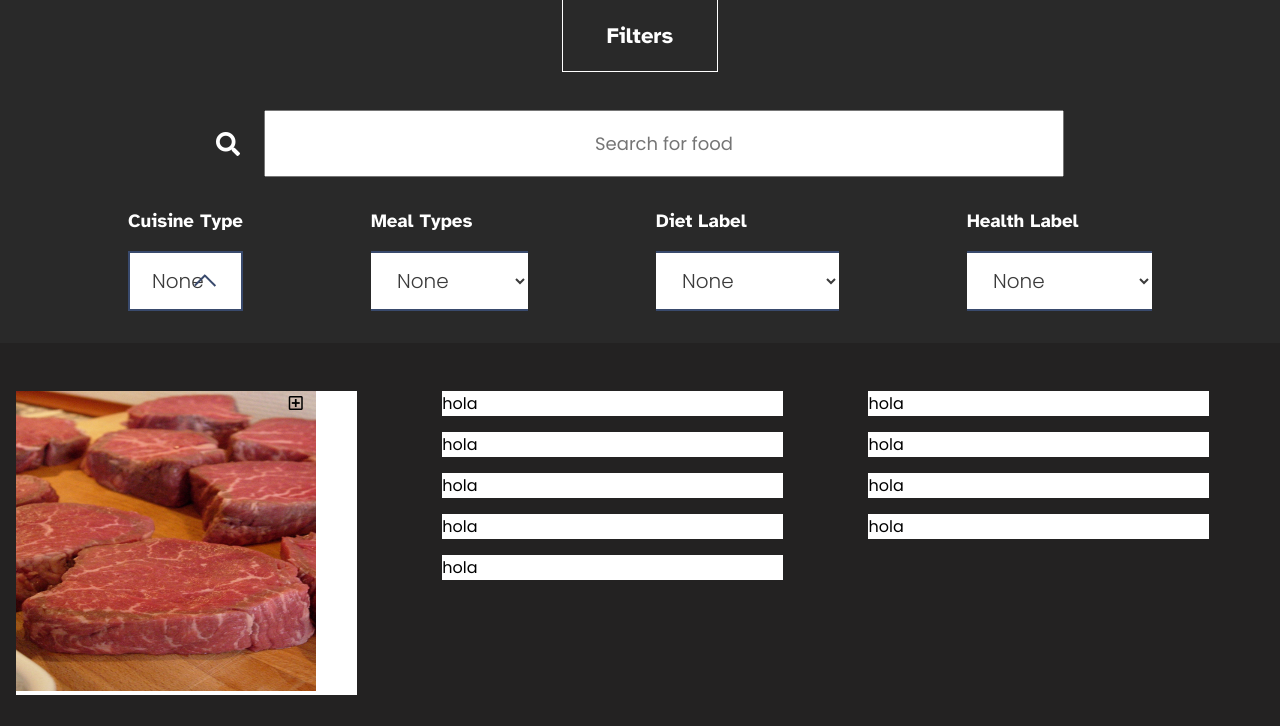
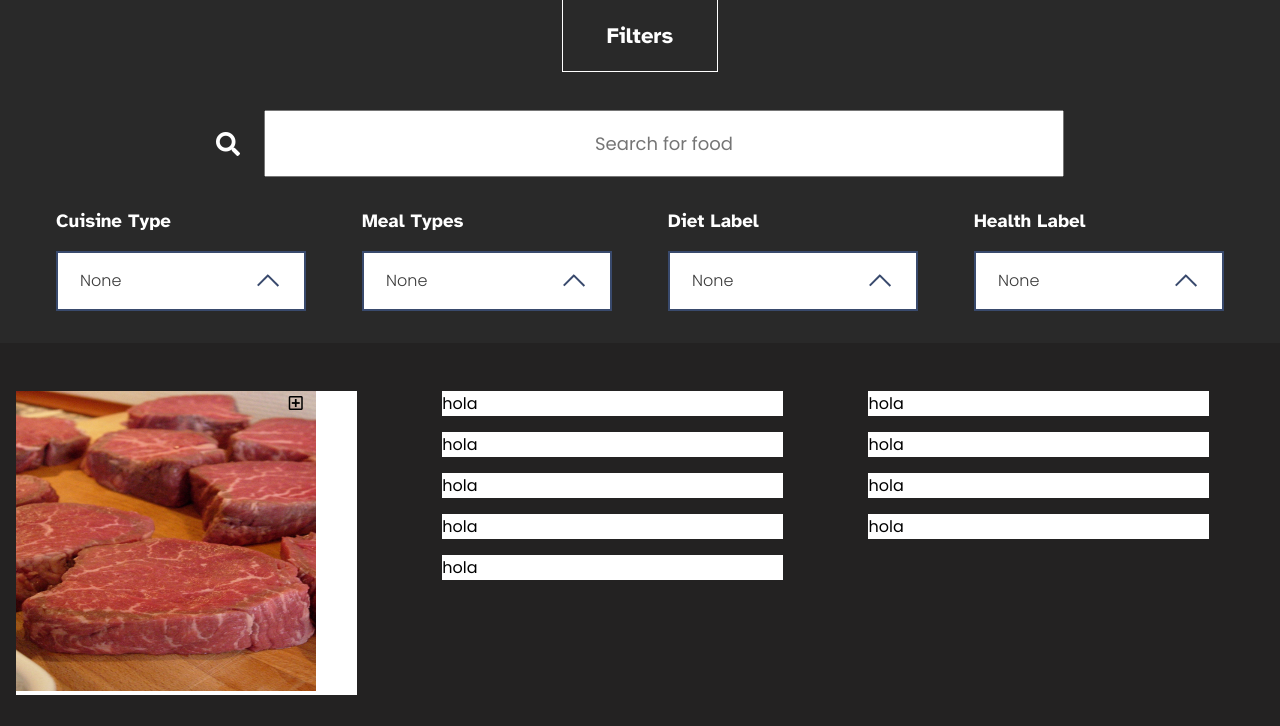
Before and after one commit to lovintocode/dark-themed-web, a PHP site: page /index.php?page=recipes in a window 1280 px wide. Shown: the part 123-849 px from the top of the page. Run offline with PHP 8.4, Linux system fonts and the light colour scheme.

Commit message:
Selecect list update and js MutationObserver insertion

```diff
--- a/css/recipes/filter.css
+++ b/css/recipes/filter.css
@@ -44,7 +44,6 @@
 	display: flex;
 	flex-direction: column;
 	align-items: center;
-
 }
 #recipes-filter .list .list-item {
 	margin-top: 1em;
@@ -66,6 +65,7 @@
 }
 #recipes-filter .list .list-item .select {
 	position: relative;
+	width: 300px;
 	display: flex;
 	flex-direction: column;
 	border-width: 0 2px 0 2px;
@@ -78,7 +78,7 @@
 	align-items: center;
 	justify-content: space-between;
 	padding: 0 22px;
- font-size: 20px;
+	font-size: 16px;
 	font-weight: 300;
 	color: #3b3b3b;
 	height: 60px;
@@ -113,7 +113,7 @@
 	position: relative;
 	display: block;
 	padding: 0 22px 0 22px;
- font-size: 22px;
+	font-size: 16px;
 	font-weight: 300;
 	color: #3b3b3b;
 	line-height: 60px;
@@ -170,14 +170,28 @@
 		flex-direction: row;
 		justify-content: space-evenly;
 	}
+	#recipes-filter .list .list-item .select {
+		width: 150px;
+	}
 }
 @media only screen and (min-width: 992px) {
 	#recipes-filter .search-container .search {
 		width: 600px;
+	}
+	#recipes-filter .list .list-item .select {
+		width: 200px;
 	}
 }
 @media only screen and (min-width: 1200px) {
 	#recipes-filter .search-container .search {
 		width: 800px;
 	}
+	#recipes-filter .list .list-item .select {
+		width: 250px;
 	}
+}
+@media only screen and (min-width: 1920px) {
+	#recipes-filter .list .list-item .select {
+		width: 350px;
+	}
+}
--- /dev/null
+++ b/docs/important-info.txt
@@ -0,0 +1,2 @@
+Mutation Observer
+https://stackoverflow.com/questions/27541004/detect-paragraph-element-change-with-jquery
--- a/docs/inspiration.txt
+++ b/docs/inspiration.txt
@@ -3,3 +3,5 @@ https://www.webdesign-inspiration.com/
 https://medium.com/nextux/design-better-cards-c0d12ab581c4
 Select styling
 https://andrejgajdos.com/custom-select-dropdown/
+Recipe cards
+https://freefrontend.com/css-recipe-cards/
--- a/pages/recipes.php
+++ b/pages/recipes.php
@@ -8,74 +8,79 @@
       <input class="search" type="text" id="recipe-search" placeholder="Search for food">
     </div>
     <ul class="list">
-      <!-- <li class="list-item">
-        <h3 class="list-title">Cuisine Type</h3>
-        <select class="selection-box" class="selection-box" id="cuisine_type" placeholder="Cuisine Type">
-          <option class="option-box" value="" selected>None</option>
-          <option class="option-box" class="option-box" value="">American</option>
-          <option class="option-box" value="">Mexican</option>
-          <option class="option-box" value="">Asian</option>
-          <option class="option-box" value="">Caribean</option>
-          <option class="option-box" value="">British</option>
-        </select>
-        <span class="border-move"></span>
-      </li> -->
       <li class="list-item">
         <h3 class="list-title">Cuisine Type</h3>
         <div class="select-wrapper">
           <div class="select">
-            <div class="selection-box"><span>None</span>
+            <div class="selection-box"><span id="cuisine_type">None</span>
               <div class="arrow"></div>
             </div>
             <div class="custom-options">
-              <span class="option-box selected" data-value="None">None</span>
-              <span class="option-box" data-value="American">American</span>
-              <span class="option-box" data-value="Mexican">Mexican</span>
-              <span class="option-box" data-value="Asian">Asian</span>
-              <span class="option-box" data-value="Caribean">Caribean</span>
-              <span class="option-box" data-value="British">British</span>
+              <span class="option-box selected">None</span>
+              <span class="option-box">American</span>
+              <span class="option-box">Mexican</span>
+              <span class="option-box">Asian</span>
+              <span class="option-box">Caribean</span>
+              <span class="option-box">British</span>
             </div>
           </div>
         </div>
       </li>
       <li class="list-item">
         <h3 class="list-title">Meal Types</h3>
-        <select class="selection-box" id="meal_type" placeholder="Cuisine Type">
-          <option class="option-box" value="" selected>None</option>
-          <option class="option-box" value="">Breakfast</option>
-          <option class="option-box" value="">Lunch</option>
-          <option class="option-box" value="">Dinner</option>
-          <option class="option-box" value="">Snack</option>
-        </select>
-        <span class="border-move"></span>
+        <div class="select-wrapper">
+          <div class="select">
+            <div class="selection-box"><span id="meal_type">None</span>
+              <div class="arrow"></div>
+            </div>
+            <div class="custom-options">
+              <span class="option-box selected">None</span>
+              <span class="option-box">Breakfast</span>
+              <span class="option-box">Lunch</span>
+              <span class="option-box">Dinner</span>
+              <span class="option-box">Snack</span>
+            </div>
+          </div>
+        </div>
       </li>
       <li class="list-item">
         <h3 class="list-title">Diet Label</h3>
-        <select class="selection-box" id="diet_label">
-          <option class="option-box" value="None" selected>None</option>
-          <option class="option-box" value="balanced">Balanced</option>
-          <option class="option-box" value="high-fiber">High Fiber</option>
-          <option class="option-box" value="high-protein">High Protein</option>
-          <option class="option-box" value="low-carb">Low Carb</option>
-          <option class="option-box" value="low-fat">Low Fat</option>
-          <option class="option-box" value="low-sodium">Low Sodium</option>
-        </select>
-        <span class="border-move"></span>
+        <div class="select-wrapper">
+          <div class="select">
+            <div class="selection-box"><span id="diet_label">None</span>
+              <div class="arrow"></div>
+            </div>
+            <div class="custom-options">
+              <span class="option-box selected">None</span>
+              <span class="option-box">Balanced</span>
+              <span class="option-box">High-Protein</span>
+              <span class="option-box">Low-Carb</span>
+              <span class="option-box">Low-Fat</span>
+              <span class="option-box">Low-Sodium</span>
+            </div>
+          </div>
+        </div>
       </li>
       <li class="list-item">
         <h3 class="list-title">Health Label</h3>
-        <select class="selection-box" id="health_label" placeholder="Cuisine Type">
-          <option class="option-box" value="None" selected>None</option>
-          <option class="option-box" value="gluten-free">Gluten Free</option>
-          <option class="option-box" value="low-sugar">Low Sugar</option>
-          <option class="option-box" value="pecatarian">Pescatarian</option>
-          <option class="option-box" value="vegetarian">Vegetarian</option>
-          <option class="option-box" value="vegan">Vegan</option>
-          <option class="option-box" value="soy-free">Soy Free</option>
-          <option class="option-box" value="low-potassium">Low Salt</option>
-          <option class="option-box" value="alcohol-free">Alcohol Free</option>
-        </select>
-        <span class="border-move"></span>
+        <div class="select-wrapper">
+          <div class="select">
+            <div class="selection-box"><span id="health_label">None</span>
+              <div class="arrow"></div>
+            </div>
+            <div class="custom-options">
+              <span class="option-box selected">None</span>
+              <span class="option-box">Gluten-Free</span>
+              <span class="option-box">Low-Sugar</span>
+              <span class="option-box">Pescatarian</span>
+              <span class="option-box">Vegetarian</span>
+              <span class="option-box">Vegan</span>
+              <span class="option-box">Soy-Free</span>
+              <span class="option-box">Low-Potassium</span>
+              <span class="option-box">Alcohol-Free</span>
+            </div>
+          </div>
+        </div>
       </li>
     </ul>
   </div>
--- a/php/api-managment/functions.php
+++ b/php/api-managment/functions.php
@@ -6,7 +6,7 @@ function getRecipes($params) {
     CURLOPT_RETURNTRANSFER => true,
     CURLOPT_FOLLOWLOCATION => true,
     CURLOPT_ENCODING => "",
-    CURLOPT_MAXREDIRS => 10,
+    CURLOPT_MAXREDIRS => 20,
     CURLOPT_TIMEOUT => 30,
     CURLOPT_HTTP_VERSION => CURL_HTTP_VERSION_1_1,
     CURLOPT_CUSTOMREQUEST => "GET",
```
Also changed, not shown: js/main.js (+28 -19 lines). Lines whose indentation alone changed are shown as unchanged.
